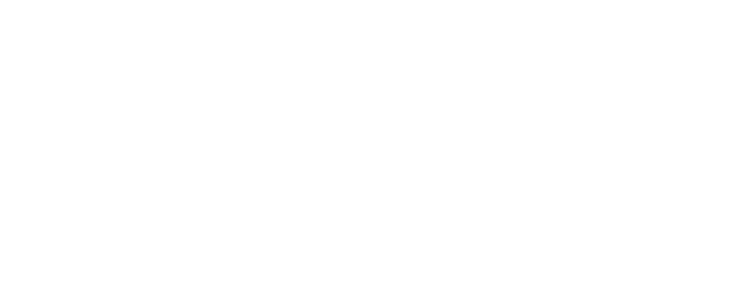
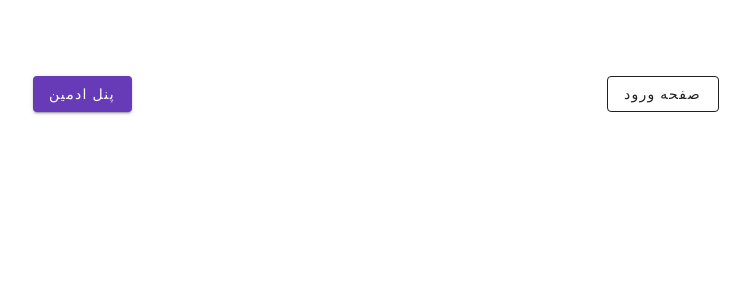
Before and after one commit to Tefoh/vue.js, a Vue app: page / in a window 1280 px wide. Shown: the top 300 px of the page, without its empty margins (264-1014 px from the left). Built offline with nearby package versions, Linux system fonts and the light colour scheme.

Commit message:
190 - make it online

```diff
--- a/src/router/index.js
+++ b/src/router/index.js
@@ -6,6 +6,11 @@ Vue.use(VueRouter)
 
 const routes = [
   {
+    path: '/',
+    name: 'Landing',
+    component: () => import(/* webpackChunkName: "landing" */ '../views/Landing.vue')
+  },
+  {
     path: '/dashboard',
     component: () => import(/* webpackChunkName: "dashboard" */ '../layouts/Dashboard.vue'),
     children: [
@@ -13,11 +18,6 @@ const routes = [
         path: '',
         name: 'Dashboard',
         component: Home
-      },
-      {
-        path: 'about',
-        name: 'About',
-        component: () => import(/* webpackChunkName: "about" */ '../views/About.vue')
       },
     ]
   },
@@ -35,7 +35,7 @@ const routes = [
 ]
 
 const router = new VueRouter({
-  mode: 'history',
+  mode: 'hash',
   base: process.env.BASE_URL,
   routes
 })
--- /dev/null
+++ b/src/views/Landing.vue
@@ -0,0 +1,14 @@
+<template>
+  <v-app>
+    <v-main>
+      <v-container>
+        <v-row>
+          <v-col cols="12" class="d-flex justify-space-around mt-16">
+            <v-btn outlined :to="{ name: 'Login' }">صفحه ورود</v-btn>
+            <v-btn color="primary" :to="{ name: 'Dashboard' }">پنل ادمین</v-btn>
+          </v-col>
+        </v-row>
+      </v-container>
+    </v-main>
+  </v-app>
+</template>
```
